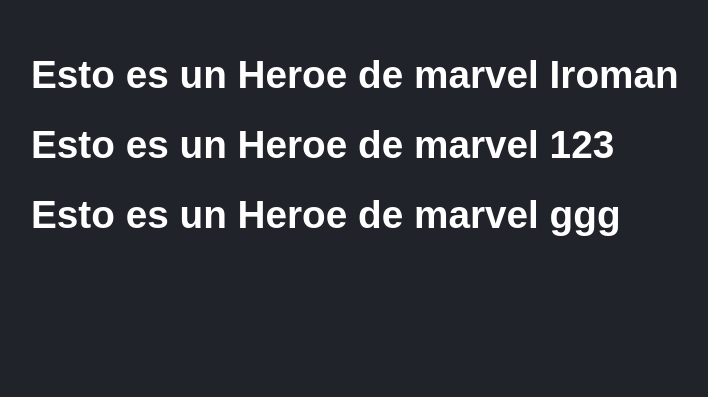
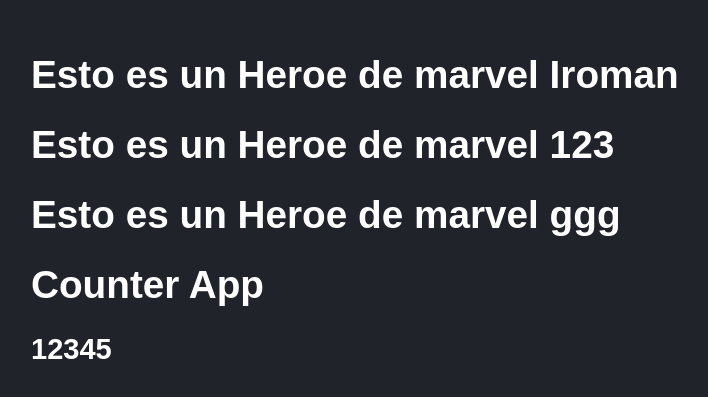
Before and after one commit to saulsistemas/CURSO_REACT, a React (Vite) app in the folder 02INICIOREACT/ciubter-app/: page / in a window 1280 px wide. Shown: the part 121-518 px from the top of the page, without its empty margins (117-825 px from the left). Built offline with nearby package versions, Linux system fonts and the light colour scheme.

Commit message:
creando segundo componente

```diff
--- a/02INICIOREACT/ciubter-app/src/App.jsx
+++ b/02INICIOREACT/ciubter-app/src/App.jsx
@@ -1,5 +1,5 @@
 import PropTypes from 'prop-types'
-export function App({ title = "Hulk",subtitle="Naruto",name }){
+export function App({ title = "Hulk",subtitle="Naruto",name='ffff' }){
     console.log(name);
     return (
         <>
--- /dev/null
+++ b/02INICIOREACT/ciubter-app/src/CounterApp.jsx
@@ -0,0 +1,14 @@
+import PropTypes from 'prop-types'
+
+export function CounterApp({value}) {
+    return (
+        <>
+        <h1>Counter App</h1>
+        <h2> {value} </h2>
+        </>
+    )
+}
+
+CounterApp.propTypes = {
+    value: PropTypes.number
+}
--- a/02INICIOREACT/ciubter-app/src/main.jsx
+++ b/02INICIOREACT/ciubter-app/src/main.jsx
@@ -1,13 +1,15 @@
 //1 importaciones
 import React from 'react'
 import ReactDom from 'react-dom/client'
+import './style.css'
 import {App} from './App'
-import './style.css'
+import { CounterApp } from './CounterApp'
 //2componente
 
 //3renderizacion
 ReactDom.createRoot(document.getElementById('root')).render(
     <React.StrictMode>
         <App title="Iroman" subtitle = {123}/>
+        <CounterApp value ={12345}/>
     </React.StrictMode>
 )
```
